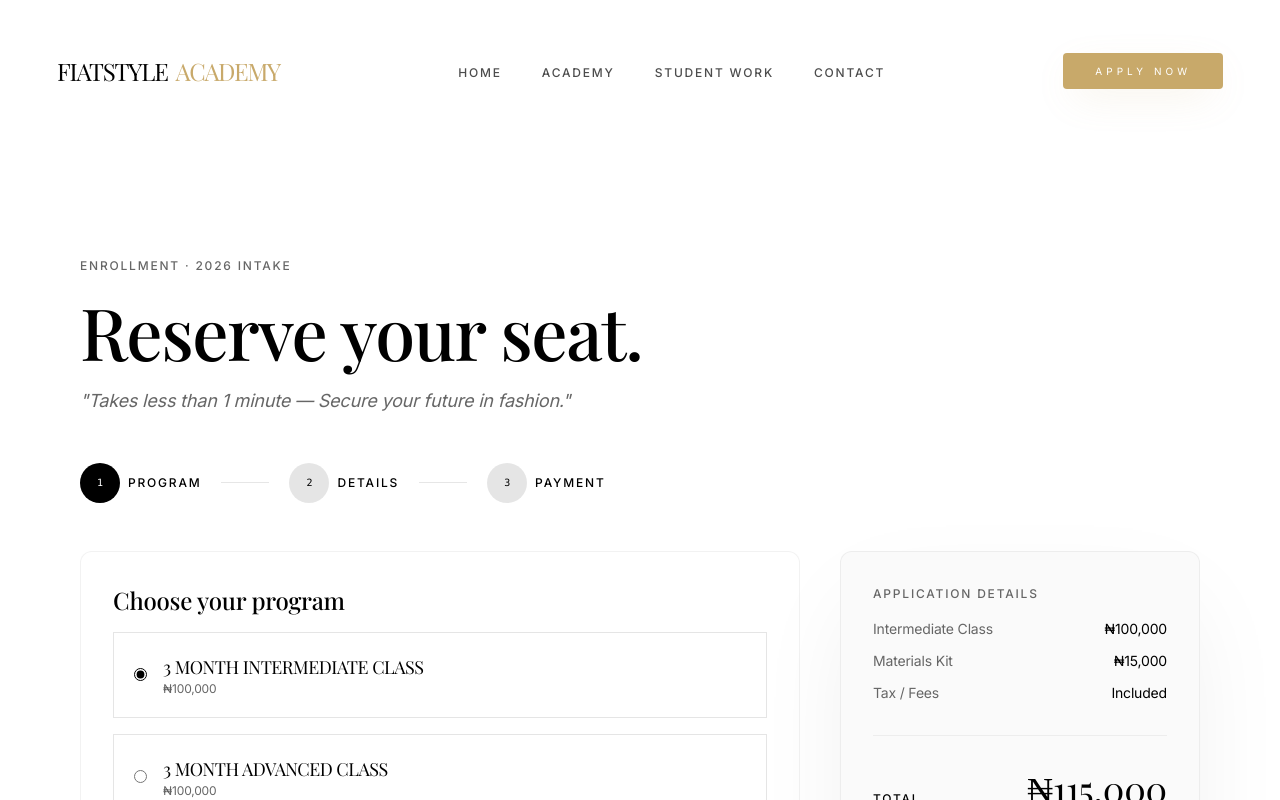
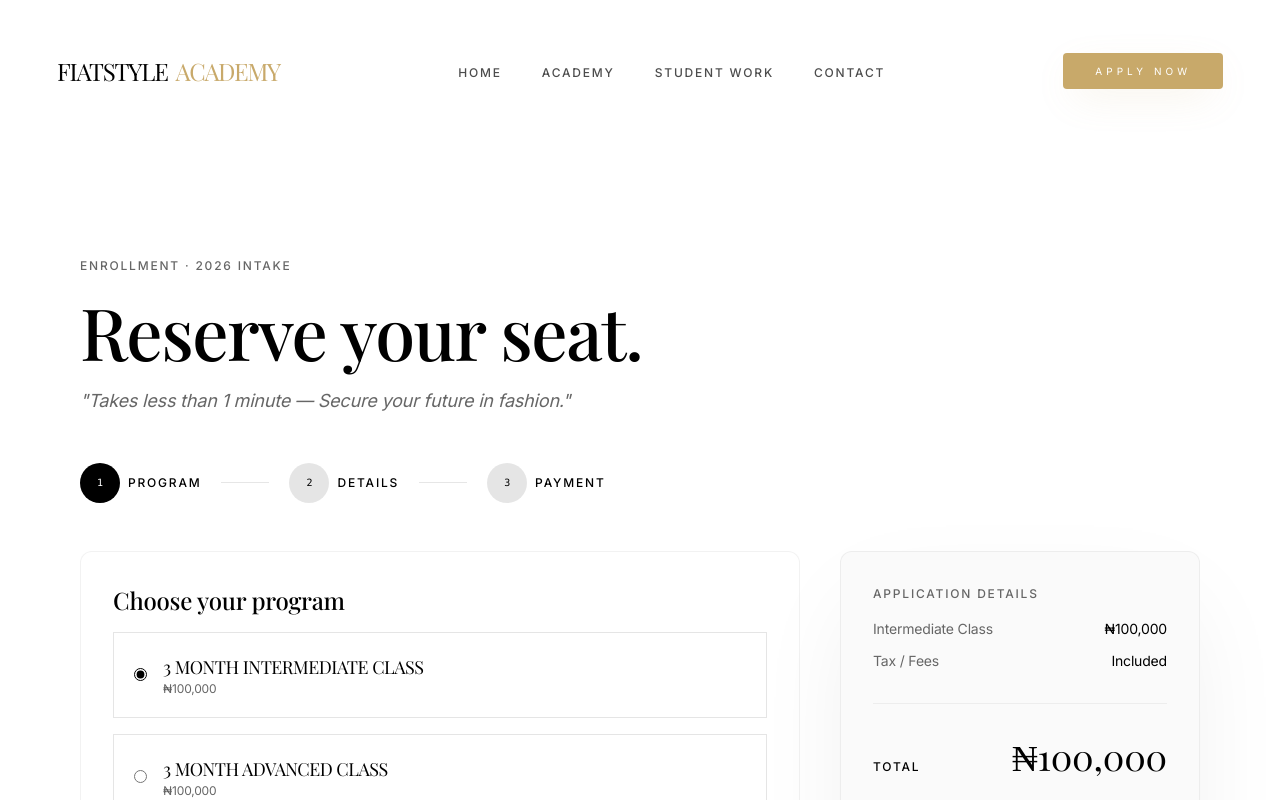
Before and after one commit to Priest98/fiastyleacademy, a React (Vite) app: page /enroll in a window 1280 px wide. Shown: the top 800 px of the page. Built offline with nearby package versions, Linux system fonts and the light colour scheme; the HTML template or start-up script is replaced by a standard one; a web font is replaced by a local one.

Commit message:
Remove materials kit payment and related FAQ mentions

```diff
--- a/src/pages/CourseDetail.tsx
+++ b/src/pages/CourseDetail.tsx
@@ -106,7 +106,6 @@ export default function CourseDetail() {
           <Accordion type="single" collapsible className="mt-10 border-t hairline">
             {[
               ["Do I need prior experience?","No. Foundation courses assume zero background — only curiosity."],
-              ["Is there a physical component?","Yes. We ship a starter kit (paper, muslin, marker) to your door."],
               ["What's the time commitment?","Plan 6–10 hours per week, including live critique."],
               ["Refund policy?","Full refund within 14 days, no questions."],
             ].map(([q,a],i)=>(
--- a/src/pages/Enroll.tsx
+++ b/src/pages/Enroll.tsx
@@ -80,12 +80,11 @@ export default function Enroll() {
             <p className="label text-muted-foreground">Application Details</p>
             <div className="mt-4 space-y-3 text-sm">
               <Row l="Intermediate Class" v="₦100,000"/>
-              <Row l="Materials Kit" v="₦15,000"/>
               <Row l="Tax / Fees" v="Included"/>
             </div>
             <div className="mt-8 pt-8 border-t border-black/5 flex justify-between items-end">
               <span className="label">Total</span>
-              <span className="font-display text-4xl">₦115,000</span>
+              <span className="font-display text-4xl">₦100,000</span>
             </div>
             <ul className="mt-10 space-y-4 text-[10px] text-muted-foreground uppercase tracking-widest font-medium">
               {["Secure SSL Payment","Lifetime Alumni Group","2026 Batch Enrollment", "Join 1,000+ Successful Alumni"].map(x=>(
```
